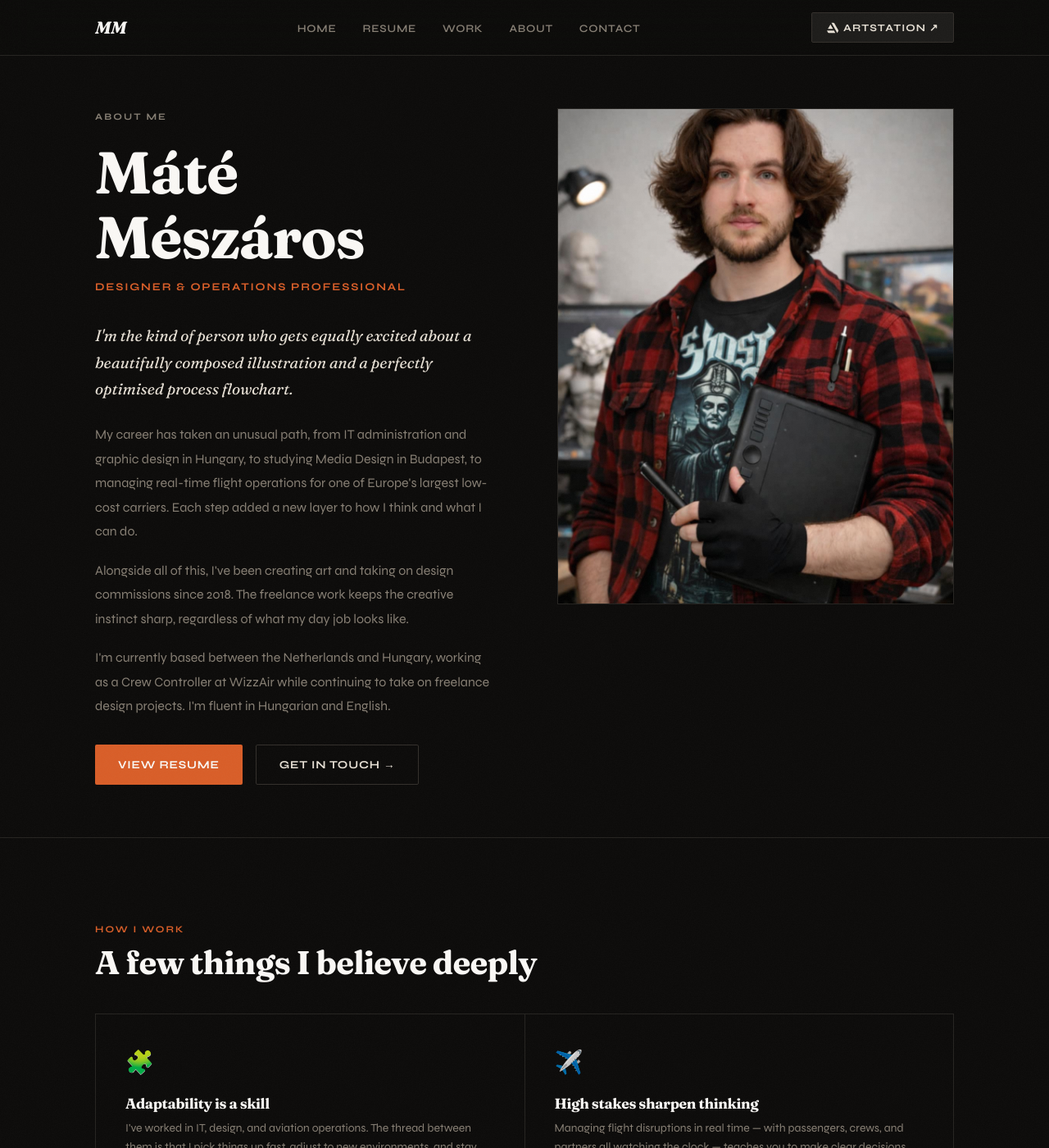
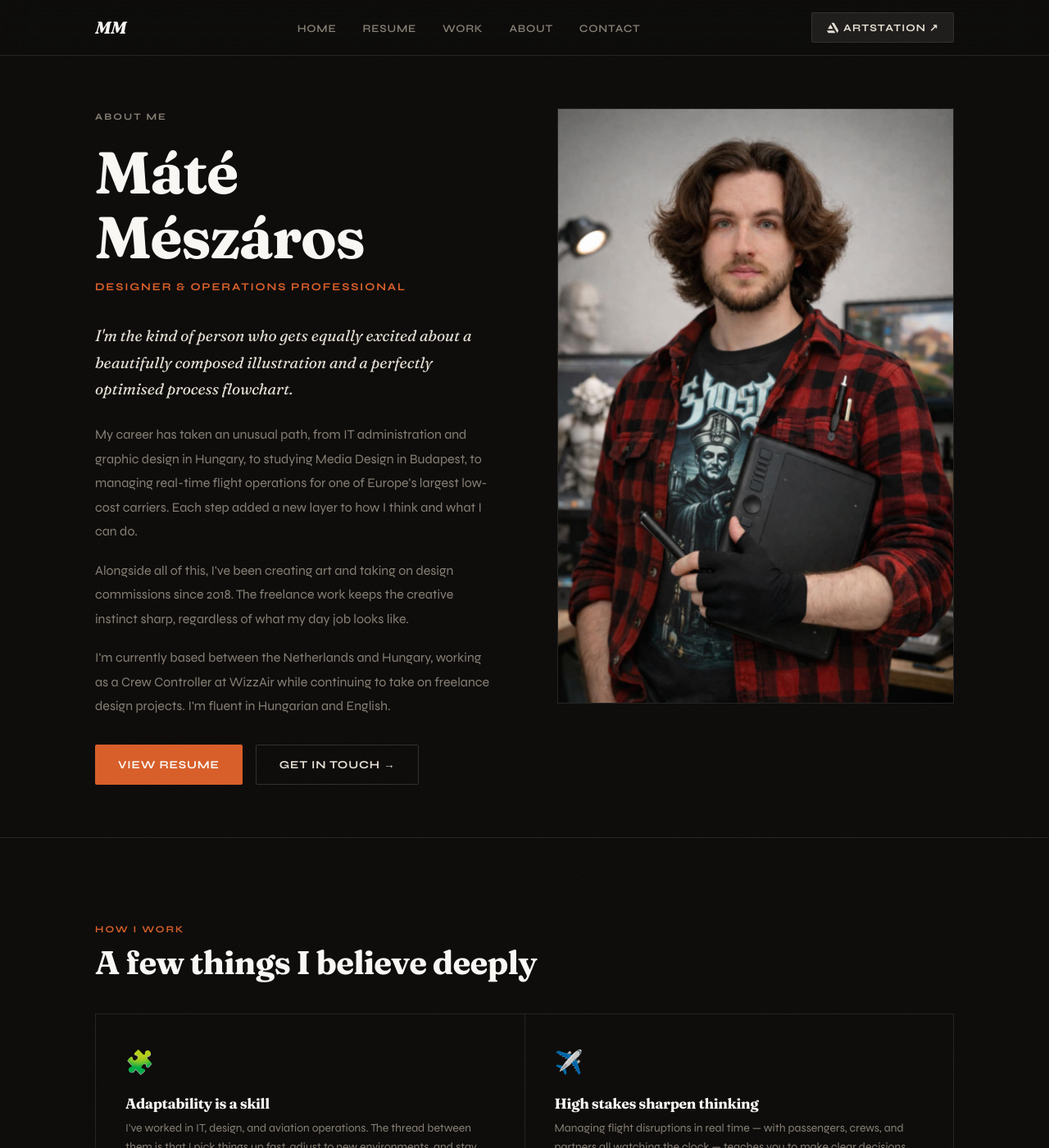
Before and after one commit to Muad0510/muad0510.github.io, a Jekyll site: the page built from about.html, in a window 1280 px wide and 1400 px high. Shown: the whole window at 82% size. Built offline with Jekyll 4.4.1, drawn with Linux system fonts in a browser that asks for light colours.

Commit message:
Test different aspect ration
Signed-off-by: Csaba Istvan Berta <fadden@byteslabs.nl>

```diff
--- a/assets/css/main.scss
+++ b/assets/css/main.scss
@@ -1007,7 +1007,7 @@ h1, h2, h3, h4 {
 }
 
 .about-photo {
-  aspect-ratio: 4/5;
+  aspect-ratio: 2/3;
   background: var(--surface);
   border: 1px solid var(--border);
   display: flex;
```
